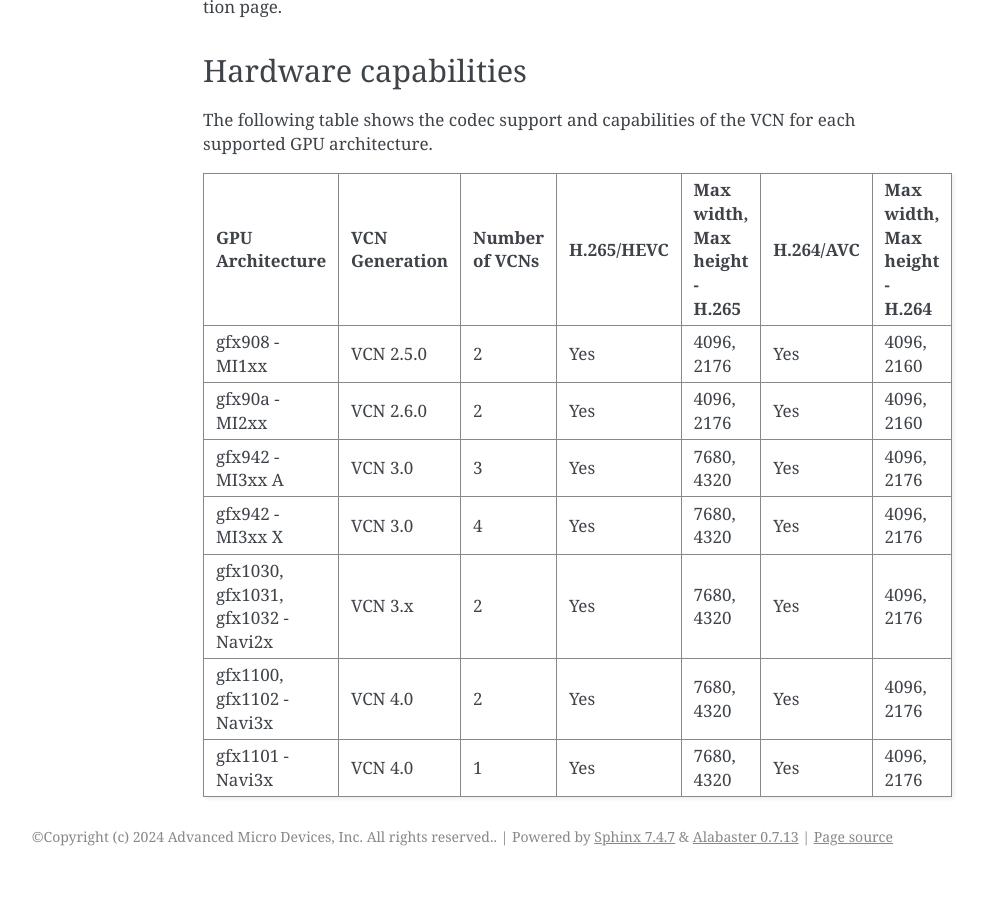
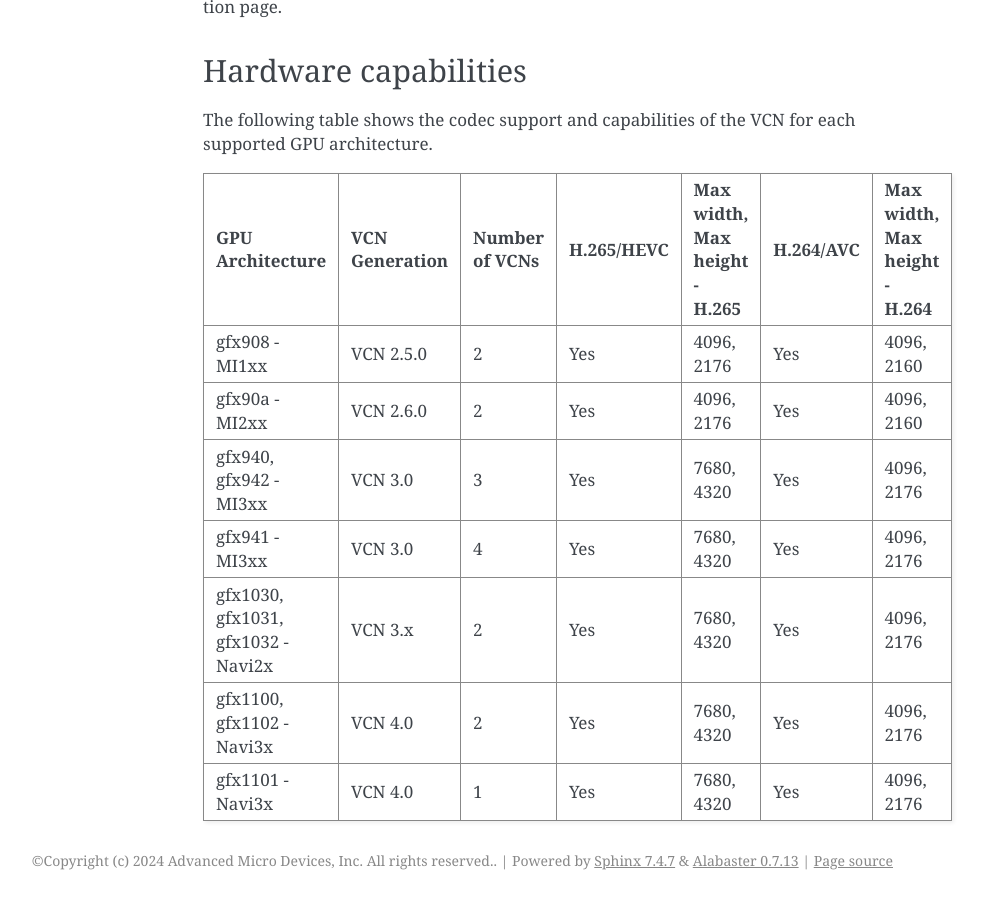
Before and after one commit to ROCm/rocDecode, a Sphinx documentation site: the page built from docs/install/install.rst, in a window 1280 px wide and 900 px high, scrolled down 4307 px. Shown: the whole window, without its empty margins (217-1201 px from the left). Built offline with Sphinx 7.4.7, drawn with Linux system fonts in a browser that asks for light colours; before the commit the page ends 5183 px from its top, so only the background shows below that.

Commit message:
Revert "GPU Arch Updates (#448)"
This reverts commit b120278cb5e353605e3c2c0eaa5ffb9bf4a1f81b.

```diff
--- a/docs/install/install.rst
+++ b/docs/install/install.rst
@@ -274,8 +274,8 @@
 
   "gfx908 - MI1xx", "VCN 2.5.0", "2", "Yes", "4096, 2176", "Yes", "4096, 2160"
   "gfx90a - MI2xx", "VCN 2.6.0", "2", "Yes", "4096, 2176", "Yes", "4096, 2160"
-  "gfx942 - MI3xx A", "VCN 3.0", "3", "Yes", "7680, 4320", "Yes", "4096, 2176"
-  "gfx942 - MI3xx X", "VCN 3.0", "4", "Yes", "7680, 4320", "Yes", "4096, 2176"
+  "gfx940, gfx942 - MI3xx", "VCN 3.0", "3", "Yes", "7680, 4320", "Yes", "4096, 2176"
+  "gfx941 - MI3xx", "VCN 3.0", "4", "Yes", "7680, 4320", "Yes", "4096, 2176"
   "gfx1030, gfx1031, gfx1032 - Navi2x", "VCN 3.x", "2", "Yes", "7680, 4320", "Yes", "4096, 2176"
   "gfx1100, gfx1102 - Navi3x", "VCN 4.0", "2", "Yes", "7680, 4320", "Yes", "4096, 2176"
   "gfx1101 - Navi3x", "VCN 4.0", "1", "Yes", "7680, 4320", "Yes", "4096, 2176"
```
Also changed, not shown: 3 other files.
